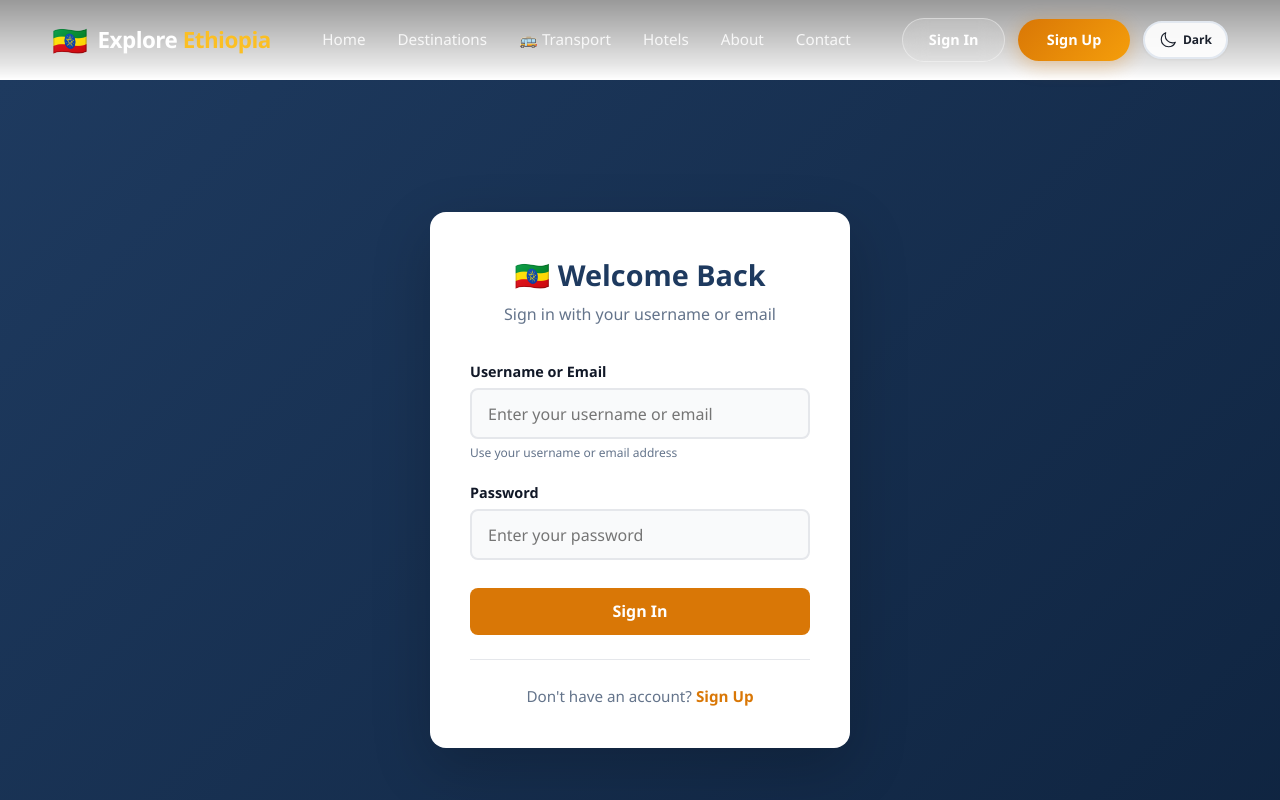
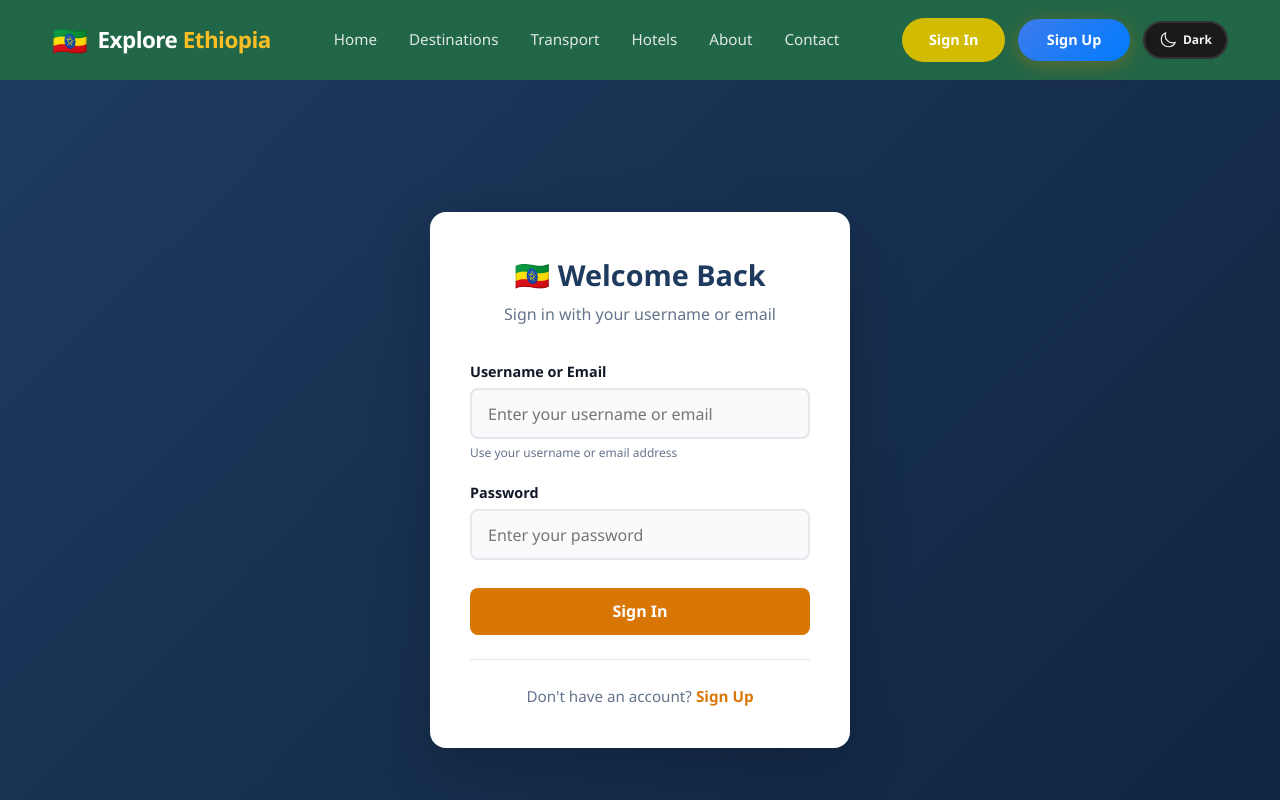
Before and after one commit to gebiyawyi/ethiopia-tourism-system, a React (Vite) app in the folder frontend/: page /login in a window 1280 px wide. Shown: the top 800 px of the page. Built offline with nearby package versions, Linux system fonts and the light colour scheme; no server answers.

Commit message:
all are possible

```diff
--- a/frontend/src/components/Navbar/Navbar.css
+++ b/frontend/src/components/Navbar/Navbar.css
@@ -9,17 +9,19 @@
   display: flex;
   align-items: center;
   transition: all 0.4s ease;
-  background: transparent;
+  background: #216647;
 }
 
 .navbar::before {
-  content: '';
+  content: "";
   position: absolute;
   top: 0;
   left: 0;
   right: 0;
   bottom: 0;
-  background: linear-gradient(180deg, rgba(0,0,0,0.4) 0%, rgba(0,0,0,0.1) 80%, transparent 100%);
+  background:
+    linear-gradient(green),
+    rgba(#00af87) transparent;
   pointer-events: none;
   z-index: -1;
   transition: opacity 0.4s ease;
@@ -47,6 +49,7 @@
   text-decoration: none;
   flex-shrink: 0;
   z-index: 1001;
+  color: yellow;
 }
 
 .logo-icon {
@@ -78,7 +81,7 @@
 
 .nav-link {
   font-weight: 500;
-  color: rgba(255,255,255,0.85);
+  color: rgba(255, 255, 255, 0.85);
   text-decoration: none;
   padding: 0.5rem 0;
   border-bottom: 2px solid transparent;
@@ -88,7 +91,7 @@
 }
 
 .nav-link::after {
-  content: '';
+  content: "";
   position: absolute;
   bottom: 0;
   left: 50%;
@@ -105,7 +108,7 @@
 }
 
 .nav-link.active::after {
-  background: #d97706;
+  background: hsl(0, 81%, 48%);
 }
 
 .navbar-actions {
@@ -117,9 +120,9 @@
 
 .btn-login {
   padding: 0.6rem 1.6rem;
-  background: rgba(255,255,255,0.1);
+  background: linear-gradient(135deg, #D2BB00, #D2BB00);
   color: #ffffff;
-  border: 1.5px solid rgba(255,255,255,0.4);
+  border: 1.5px solid #d2bb00;
   border-radius: 50px;
   font-weight: 600;
   font-size: 0.9rem;
@@ -129,14 +132,14 @@
 }
 
 .btn-login:hover {
-  background: rgba(255,255,255,0.2);
-  border-color: rgba(255,255,255,0.8);
+  background: rgba(blue);
+  border-color: rgba(blue);
   transform: translateY(-2px);
 }
 
 .btn-signup {
   padding: 0.6rem 1.8rem;
-  background: linear-gradient(135deg, #d97706, #f59e0b);
+  background: linear-gradient(135deg, #3d7bec, rgb(0, 123, 255));
   color: #ffffff;
   border: none;
   border-radius: 50px;
@@ -144,12 +147,12 @@
   font-size: 0.9rem;
   text-decoration: none;
   transition: all 0.3s ease;
-  box-shadow: 0 4px 20px rgba(217,119,6,0.35);
+  box-shadow: 0 4px 20px rgba(217, 119, 6, 0.35);
 }
 
 .btn-signup:hover {
   transform: translateY(-2px) scale(1.02);
-  box-shadow: 0 6px 30px rgba(217,119,6,0.5);
+  box-shadow: 0 6px 30px rgba(217, 119, 6, 0.5);
 }
 
 .profile-link {
@@ -157,9 +160,9 @@
   align-items: center;
   gap: 0.6rem;
   padding: 0.3rem 1.2rem 0.3rem 0.3rem;
-  background: rgba(255,255,255,0.1);
+  background: rgba(255, 255, 255, 0.1);
   color: #ffffff;
-  border: 1.5px solid rgba(255,255,255,0.3);
+  border: 1.5px solid rgba(255, 255, 255, 0.3);
   border-radius: 50px;
   font-weight: 600;
   font-size: 0.9rem;
@@ -169,8 +172,8 @@
 }
 
 .profile-link:hover {
-  background: rgba(255,255,255,0.2);
-  border-color: rgba(255,255,255,0.6);
+  background: rgba(255, 255, 255, 0.2);
+  border-color: rgba(255, 255, 255, 0.6);
   transform: translateY(-2px);
 }
 
@@ -179,7 +182,7 @@
   height: 32px;
   border-radius: 50%;
   object-fit: cover;
-  border: 2px solid rgba(255,255,255,0.3);
+  border: 2px solid rgba(255, 255, 255, 0.3);
 }
 
 .avatar-circle-small {
@@ -205,9 +208,9 @@
 
 .logout-btn {
   padding: 0.5rem 1.2rem;
-  background: rgba(220,38,38,0.15);
+  background: rgba(220, 38, 38, 0.15);
   color: #ffffff;
-  border: 1.5px solid rgba(220,38,38,0.3);
+  border: 1.5px solid rgba(220, 38, 38, 0.3);
   border-radius: 50px;
   font-weight: 600;
   font-size: 0.9rem;
@@ -217,8 +220,8 @@
 }
 
 .logout-btn:hover {
-  background: rgba(220,38,38,0.25);
-  border-color: rgba(220,38,38,0.6);
+  background: rgba(220, 38, 38, 0.25);
+  border-color: rgba(220, 38, 38, 0.6);
   transform: translateY(-2px);
 }
 
@@ -265,7 +268,7 @@
   left: 0;
   right: 0;
   bottom: 0;
-  background: rgba(0,0,0,0.5);
+  background: rgba(0, 0, 0, 0.5);
   backdrop-filter: blur(4px);
   z-index: 999;
   opacity: 0;
@@ -289,7 +292,7 @@
   z-index: 1000;
   padding: 0;
   transition: right 0.4s cubic-bezier(0.25, 0.46, 0.45, 0.94);
-  box-shadow: -10px 0 40px rgba(0,0,0,0.3);
+  box-shadow: -10px 0 40px rgba(0, 0, 0, 0.3);
   overflow-y: auto;
 }
 
@@ -304,7 +307,7 @@
   justify-content: space-between;
   align-items: center;
   padding: 1.5rem 1.5rem 1rem;
-  border-bottom: 1px solid rgba(255,255,255,0.1);
+  border-bottom: 1px solid rgba(255, 255, 255, 0.1);
 }
 
 .mobile-logo {
@@ -326,8 +329,8 @@
 .mobile-close {
   width: 40px;
   height: 40px;
-  background: rgba(255,255,255,0.1);
-  border: 1px solid rgba(255,255,255,0.2);
+  background: rgba(255, 255, 255, 0.1);
+  border: 1px solid rgba(255, 255, 255, 0.2);
   border-radius: 50%;
   color: #ffffff;
   font-size: 1.4rem;
@@ -339,7 +342,7 @@
 }
 
 .mobile-close:hover {
-  background: rgba(255,255,255,0.2);
+  background: rgba(255, 255, 255, 0.2);
   transform: rotate(90deg);
 }
 
@@ -356,7 +359,7 @@
   align-items: center;
   gap: 1rem;
   padding: 0.8rem 1rem;
-  color: rgba(255,255,255,0.7);
+  color: rgba(255, 255, 255, 0.7);
   text-decoration: none;
   border-radius: 12px;
   transition: all 0.3s ease;
@@ -370,15 +373,15 @@
 }
 
 .mobile-nav-link:hover {
-  background: rgba(255,255,255,0.1);
+  background: rgba(255, 255, 255, 0.1);
   color: #ffffff;
   transform: translateX(5px);
 }
 
 .mobile-nav-link.active {
-  background: rgba(217,119,6,0.2);
+  background: rgba(217, 119, 6, 0.2);
   color: #fbbf24;
-  border: 1px solid rgba(217,119,6,0.3);
+  border: 1px solid rgba(217, 119, 6, 0.3);
 }
 
 .mobile-nav-icon {
@@ -389,24 +392,24 @@
 .mobile-nav-link.logout-btn-mobile {
   color: #dc2626;
   justify-content: center;
-  border: 1.5px solid rgba(220,38,38,0.3);
+  border: 1.5px solid rgba(220, 38, 38, 0.3);
   border-radius: 50px;
-  background: rgba(220,38,38,0.1);
+  background: rgba(220, 38, 38, 0.1);
 }
 
 .mobile-nav-link.logout-btn-mobile:hover {
-  background: rgba(220,38,38,0.2);
+  background: rgba(220, 38, 38, 0.2);
 }
 
 .mobile-divider {
   height: 1px;
-  background: rgba(255,255,255,0.08);
+  background: rgba(255, 255, 255, 0.08);
   margin: 0.5rem 0;
 }
 
 .mobile-badge {
   margin-left: auto;
-  background: rgba(217,119,6,0.2);
+  background: rgba(217, 119, 6, 0.2);
   color: #fbbf24;
   padding: 0.1rem 0.6rem;
   border-radius: 50px;
@@ -416,15 +419,15 @@
 }
 
 .auth-btn-login {
-  border: 1.5px solid rgba(255,255,255,0.15);
+  border: 1.5px solid rgba(255, 255, 255, 0.15);
   border-radius: 50px;
   justify-content: center;
   margin-top: 0.3rem;
 }
 
 .auth-btn-login:hover {
-  background: rgba(255,255,255,0.08);
-  border-color: rgba(255,255,255,0.3);
+  background: rgba(255, 255, 255, 0.08);
+  border-color: rgba(255, 255, 255, 0.3);
 }
 
 .auth-btn-signup {
@@ -438,15 +441,15 @@
 
 .auth-btn-signup:hover {
   transform: translateX(5px);
-  box-shadow: 0 4px 20px rgba(217,119,6,0.3);
+  box-shadow: 0 4px 20px rgba(217, 119, 6, 0.3);
 }
 
 .mobile-footer {
   padding: 1.5rem;
   text-align: center;
-  color: rgba(255,255,255,0.3);
+  color: rgba(255, 255, 255, 0.3);
   font-size: 0.8rem;
-  border-top: 1px solid rgba(255,255,255,0.05);
+  border-top: 1px solid rgba(255, 255, 255, 0.05);
 }
 
 .mobile-social {
@@ -457,7 +460,7 @@
 }
 
 .mobile-social-icon {
-  color: rgba(255,255,255,0.3);
+  color: rgba(255, 255, 255, 0.3);
   text-decoration: none;
   font-size: 1.2rem;
   transition: all 0.3s ease;
@@ -468,39 +471,46 @@
   transform: translateY(-2px);
 }
 
+
+/* =========================================================
+   SCROLLED NAVBAR
+   SAME COLOR ON DESKTOP, TABLET AND MOBILE
+   ========================================================= */
+
 .navbar.scrolled {
-  background: var(--bg-navbar, rgba(255,255,255,0.95));
+  background: #074ca5;
   backdrop-filter: blur(20px);
-  box-shadow: 0 2px 30px rgba(0,0,0,0.08);
+  box-shadow: 0 2px 30px rgba(0, 0, 0, 0.2);
   padding: 0.5rem 0;
   height: 70px;
+  color: #ffffff;
 }
 
 .navbar.scrolled .navbar-logo h2 {
-  color: var(--text-primary, #1e3a5f);
+  color: #ffffff;
 }
 
 .navbar.scrolled .nav-link {
-  color: var(--text-secondary, rgba(30,30,30,0.7));
+  color: #ffffff;
 }
 
 .navbar.scrolled .nav-link:hover {
-  color: var(--text-primary, #1e3a5f);
+  color: #fbff00;
 }
 
 .navbar.scrolled .nav-link.active {
-  color: #d97706;
+  color: #fbff00;
 }
 
 .navbar.scrolled .btn-login {
-  background: transparent;
-  color: var(--text-primary, #1e3a5f);
-  border: 1.5px solid var(--border-color, #d1d5db);
+  background: hsla(25, 73%, 35%, 0.84);
+  color: #ffffff;
+  border: 1.5px solid #de9866;
   backdrop-filter: none;
 }
 
 .navbar.scrolled .btn-login:hover {
-  background: rgba(217,119,6,0.05);
+  background: rgba(217, 119, 6, 0.05);
   border-color: #d97706;
   color: #d97706;
 }
@@ -510,8 +520,8 @@
 }
 
 .navbar.scrolled .profile-link {
-  color: var(--text-primary, #1e3a5f);
-  border-color: var(--border-color, #d1d5db);
+  color: #ffffff;
+  border-color: rgba(255, 255, 255, 0.3);
   background: transparent;
   backdrop-filter: none;
 }
@@ -522,26 +532,41 @@
 }
 
 .navbar.scrolled .logout-btn {
-  color: #dc2626;
-  border-color: var(--border-color, #d1d5db);
+  color: #ffffff;
+  border-color: rgba(255, 255, 255, 0.3);
   background: transparent;
   backdrop-filter: none;
 }
 
 .navbar.scrolled .logout-btn:hover {
-  background: rgba(220,38,38,0.05);
+  background: rgba(220, 38, 38, 0.05);
   border-color: #dc2626;
 }
 
 .navbar.scrolled .hamburger-line {
-  background: var(--text-primary, #1e3a5f);
+  background: #ffffff;
 }
+
+
+/* =========================================================
+   TABLET
+   ========================================================= */
 
 @media (max-width: 1024px) {
   .navbar-links-desktop {
     gap: 1.2rem;
   }
+
+  /* Keep same scrolled color */
+  .navbar.scrolled {
+    background: #074ca5;
+  }
 }
+
+
+/* =========================================================
+   MOBILE
+   ========================================================= */
 
 @media (max-width: 768px) {
   .navbar-links-desktop {
@@ -558,6 +583,7 @@
 
   .navbar.scrolled {
     height: 65px;
+    background: #074ca5;
   }
 
   .navbar-logo h2 {
@@ -583,6 +609,11 @@
   }
 }
 
+
+/* =========================================================
+   SMALL MOBILE
+   ========================================================= */
+
 @media (max-width: 480px) {
   .navbar {
     height: 60px;
@@ -590,6 +621,7 @@
 
   .navbar.scrolled {
     height: 58px;
+    background: #074ca5;
   }
 
   .navbar-logo h2 {
--- a/frontend/src/components/Navbar/Navbar.jsx
+++ b/frontend/src/components/Navbar/Navbar.jsx
@@ -84,7 +84,7 @@ const Navbar = () => {
             to="/transport"
             className={`nav-link ${isActive("/transport") ? "active" : ""}`}
           >
-            🚌 Transport
+             Transport
           </Link>
           <Link
             to="/hotels"
--- a/frontend/src/components/ThemeToggle/ThemeToggle.css
+++ b/frontend/src/components/ThemeToggle/ThemeToggle.css
@@ -5,19 +5,19 @@
   padding: 8px 14px;
   border-radius: 50px;
   border: 2px solid var(--border-color, #e2e8f0);
-  background: var(--bg-card, #ffffff);
-  color: var(--text-primary, #0f172a);
+  background: var(--bg-card, #08cd29);
+  color: var(--text-primary, #04c497);
   cursor: pointer;
   font-size: 13px;
   font-weight: 600;
   transition: all 0.3s ease;
-  box-shadow: var(--shadow-sm, 0 1px 3px rgba(0,0,0,0.06));
+  box-shadow: var(--shadow-sm, 0 1px 3px rgba(0, 0, 0, 0.06));
   font-family: inherit;
 }
 
 .theme-toggle:hover {
   transform: translateY(-2px);
-  box-shadow: var(--shadow-md, 0 4px 20px rgba(0,0,0,0.08));
+  box-shadow: var(--shadow-md, 0 4px 20px rgba(0, 0, 0, 0.08));
 }
 
 .theme-toggle .theme-icon {
@@ -30,28 +30,33 @@
   font-weight: 600;
 }
 
+/* ===== LIGHT MODE: Almost White Background, Red Text ===== */
 .theme-toggle.light {
-  background: rgba(255, 255, 255, 0.9);
-  border-color: #e2e8f0;
-  color: #1a202c;
+ background: #1a1a1a;  /* Almost black (not true black) */
+  border-color: #333333;  /* Dark gray border */
+  color: #f5f5f5;
 }
 
 .theme-toggle.light:hover {
-  background: #ffffff;
-  border-color: #cbd5e1;
+  background: #eeeeee;  /* Slightly darker almost-white on hover */
+  border-color: #cccccc;
+  color: black;
 }
 
+/* ===== DARK MODE: Almost Black Background, White Text ===== */
 .theme-toggle.dark {
-  background: rgba(30, 41, 59, 0.9);
-  border-color: #334155;
-  color: #f8fafc;
+  background: #f5f5f5;  /* Almost white (not true white) */
+  border-color: #e0e0e0;  /* Light gray border */
+  color: #dc2626;   /* Almost white text (not true white) */
 }
 
 .theme-toggle.dark:hover {
-  background: #1e293b;
-  border-color: #475569;
+  background: #222222;  /* Slightly lighter almost-black on hover */
+  border-color: #444444;
+  color: white;
 }
 
+/* ===== RESPONSIVE ===== */
 @media (max-width: 768px) {
   .theme-toggle {
     padding: 6px 10px;
--- a/frontend/src/components/ThemeToggle/ThemeToggle.jsx
+++ b/frontend/src/components/ThemeToggle/ThemeToggle.jsx
@@ -12,7 +12,7 @@ const ThemeToggle = () => {
       className={`theme-toggle ${theme}`}
       onClick={toggleTheme}
       aria-label="Toggle theme"
-      title={theme === "light" ? "Switch to Dark Mode" : "Switch to Light Mode"}
+      title={theme === "light" ? "Switch to Light" : "Switch to Dark"}
     >
       {theme === "light" ? (
         <>
```
